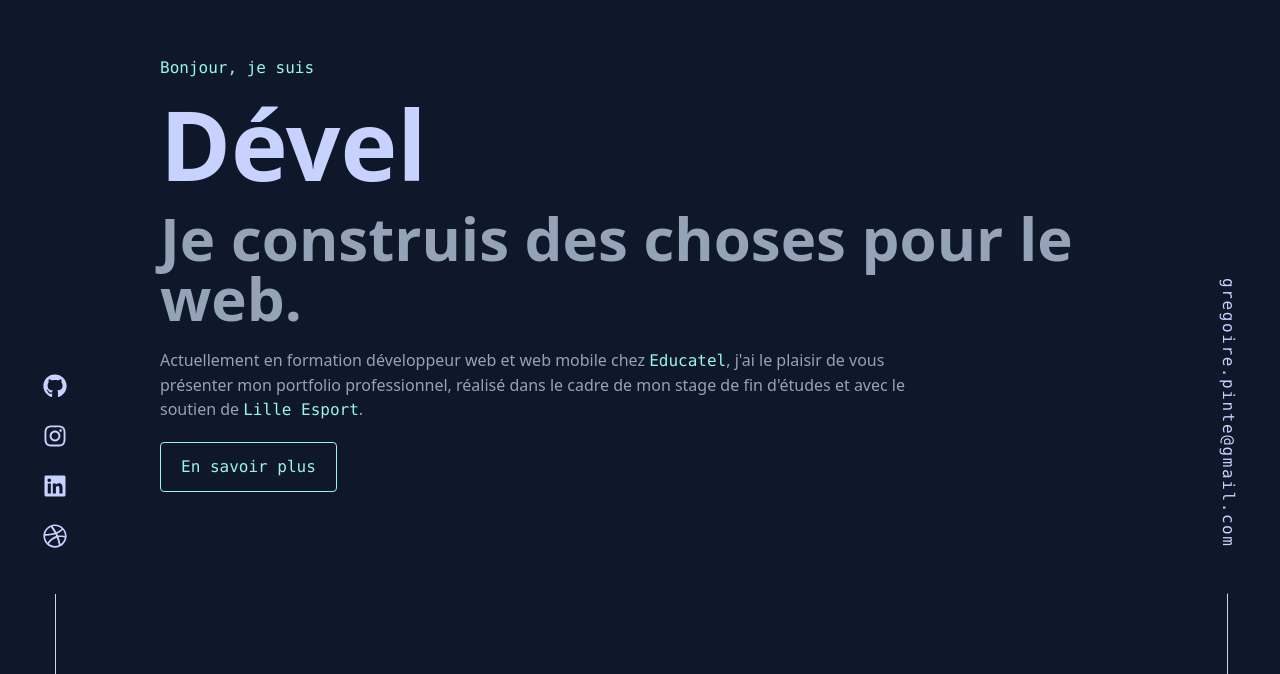
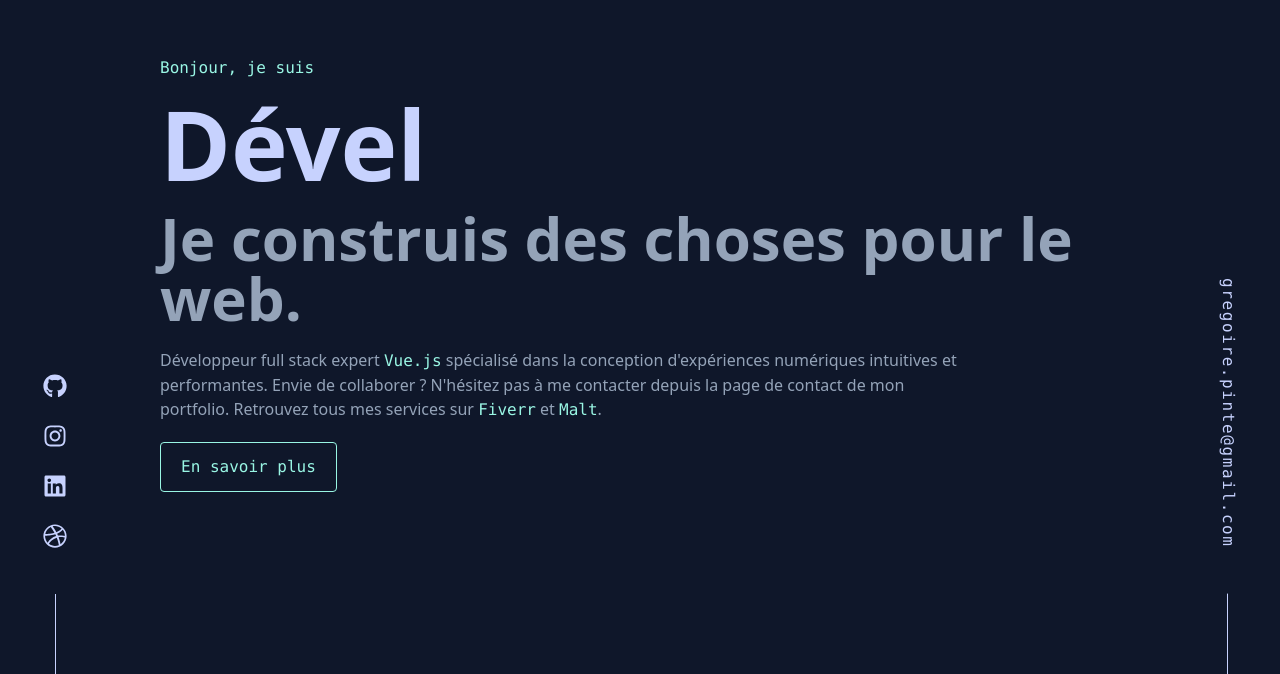
Before and after one commit to g4rf4z/gp-portfolio-client, a Vue app: page / in a window 1280 px wide. Shown: the part 126-800 px from the top of the page. Built offline with nearby package versions, Linux system fonts and the light colour scheme; no server answers.

Commit message:
23/05 - Update links and texts

```diff
--- a/src/components/organisms/IntroBanner.vue
+++ b/src/components/organisms/IntroBanner.vue
@@ -3,13 +3,25 @@
   <animated-typewriter-atom></animated-typewriter-atom>
   <h2>Je construis des choses pour le web.</h2>
   <p>
-    Actuellement en formation développeur web et web mobile chez
-    <link-atom is="a" to="https://www.educatel.fr/" class="external-link"
-      >Educatel</link-atom
-    >, j'ai le plaisir de vous présenter mon portfolio professionnel, réalisé
-    dans le cadre de mon stage de fin d'études et avec le soutien de
-    <link-atom is="a" to="https://www.lille-esport.gg/" class="external-link"
-      >Lille Esport</link-atom
+    Développeur full stack expert
+    <link-atom is="a" to="https://vuejs.org" class="external-link"
+      >Vue.js</link-atom
+    >
+    spécialisé dans la conception d'expériences numériques intuitives et
+    performantes. Envie de collaborer ? N'hésitez pas à me contacter depuis la
+    page de contact de mon portfolio. Retrouvez tous mes services sur
+    <link-atom
+      is="a"
+      to="https://fr.fiverr.com/gregoirepte"
+      class="external-link"
+      >Fiverr</link-atom
+    >
+    et
+    <link-atom
+      is="a"
+      to="https://www.malt.fr/profile/gregoirepinte"
+      class="external-link"
+      >Malt</link-atom
     >.
   </p>
   <div class="button-wrapper">
```
